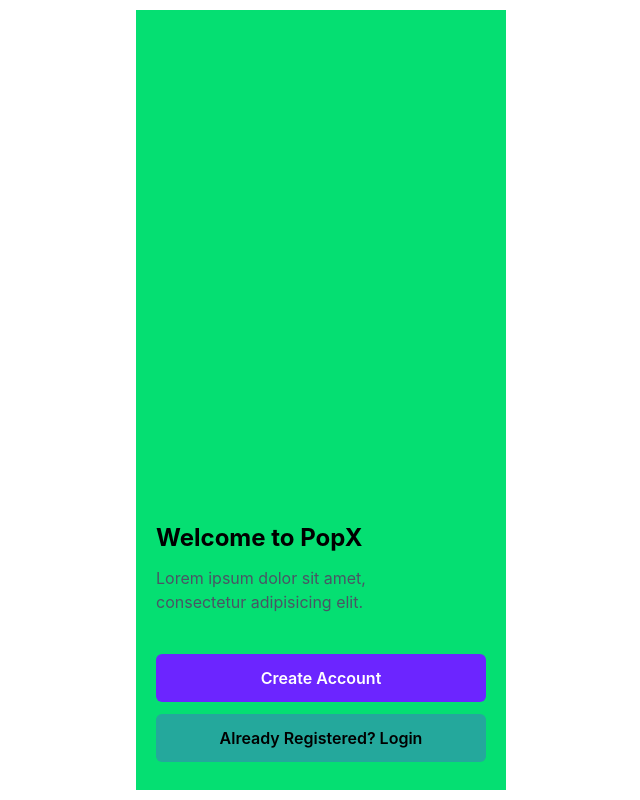
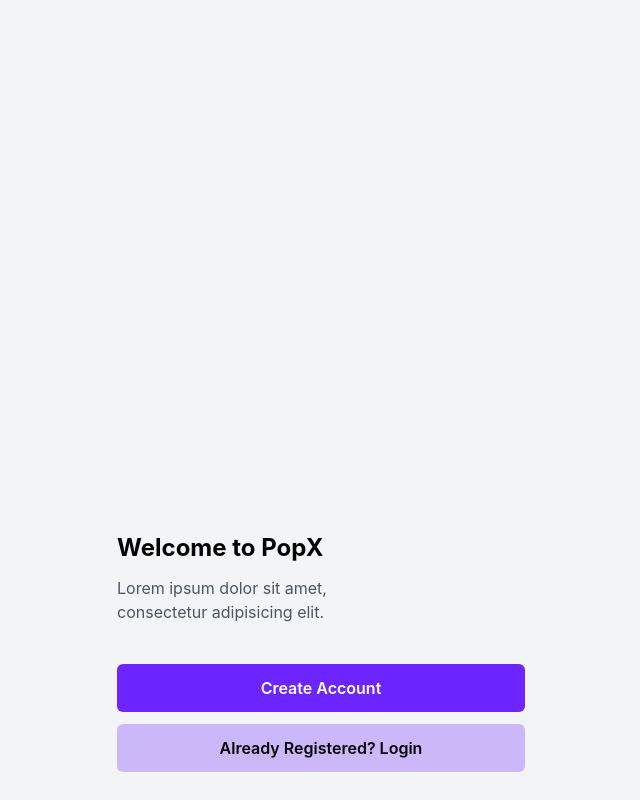
Before and after one commit to Anshuman133/PopX-Demo, a React (Vite) app: page / in a window 1280 px wide. Shown: the whole page, without its empty margins (319-959 px from the left). Built offline with nearby package versions, Linux system fonts and the light colour scheme.

Commit message:
Update some issue

```diff
--- a/src/pages/Home.jsx
+++ b/src/pages/Home.jsx
@@ -3,8 +3,8 @@ import { Link } from 'react-router-dom';
 
 const Home = () => {
   return (
-     <div className=" flex justify-center items-center min-h-screen ">
-      <div className="sm:w-[370px] w-[390px]   sm:h-[780px] h-[790px] bg-green-400 flex  flex-col-reverse">
+     <div className="flex justify-center items-center min-h-screen bg-gray-100">
+      <div className="w-full max-w-md h-screen bg-gray-100 flex flex-col justify-end relative overflow-hidden">
         <div className="mx-5 mb-7 space-y-3">
         <h1 className="font-bold text-2xl">Welcome to PopX</h1>
         <p className="text-gray-600 text-base">Lorem ipsum dolor sit amet,<br/> consectetur adipisicing elit.</p>
--- a/src/pages/Login.jsx
+++ b/src/pages/Login.jsx
@@ -6,8 +6,8 @@ const Login = () => {
 
 
   return (
-    <div className=" flex justify-center items-center min-h-screen ">
-      <div className="md:w-[370px]  w-[440px] md:h-[785px] h-[935px] bg-green-400 ">
+<div className="flex justify-center items-center min-h-screen bg-gray-100">
+      <div className="w-full max-w-md h-screen bg-gray-100 ">
         <div className="mx-5 mt-11 space-y-5">
           <h1 className="text-3xl font-bold text-gray-900 ">
               Signin to your<br />PopX account
--- a/src/pages/Profile.jsx
+++ b/src/pages/Profile.jsx
@@ -3,7 +3,7 @@ import {Camera} from 'lucide-react';
 const Profile = () => {
   return (
     <div className=" flex justify-center items-center min-h-screen ">
-      <div className="md:w-[370px]  w-[440px] md:h-[785px] h-[935px] bg-gray-100 ">
+      <div className="w-full max-w-md h-screen bg-gray-100 ">
         <h1 className=" px-5 pt-8 pb-3 text-xl  bg-white text-gray-900 ">
               Account Settings
            </h1>
--- a/src/pages/Signup.jsx
+++ b/src/pages/Signup.jsx
@@ -25,7 +25,7 @@ const Signup = () => {
   };
   return (
     <div className=" flex justify-center items-center min-h-screen font- ">
-      <div className="md:w-[370px]  w-[440px] md:h-[785px] h-[935px] bg-gray-100 ">
+      <div className="w-full max-w-md h-screen bg-gray-100 ">
         <div className="mx-5 mt-11  space-y-3">
            <h1 className="text-3xl font-bold text-gray-900 mb-8">
               Create your<br />PopX account
```
